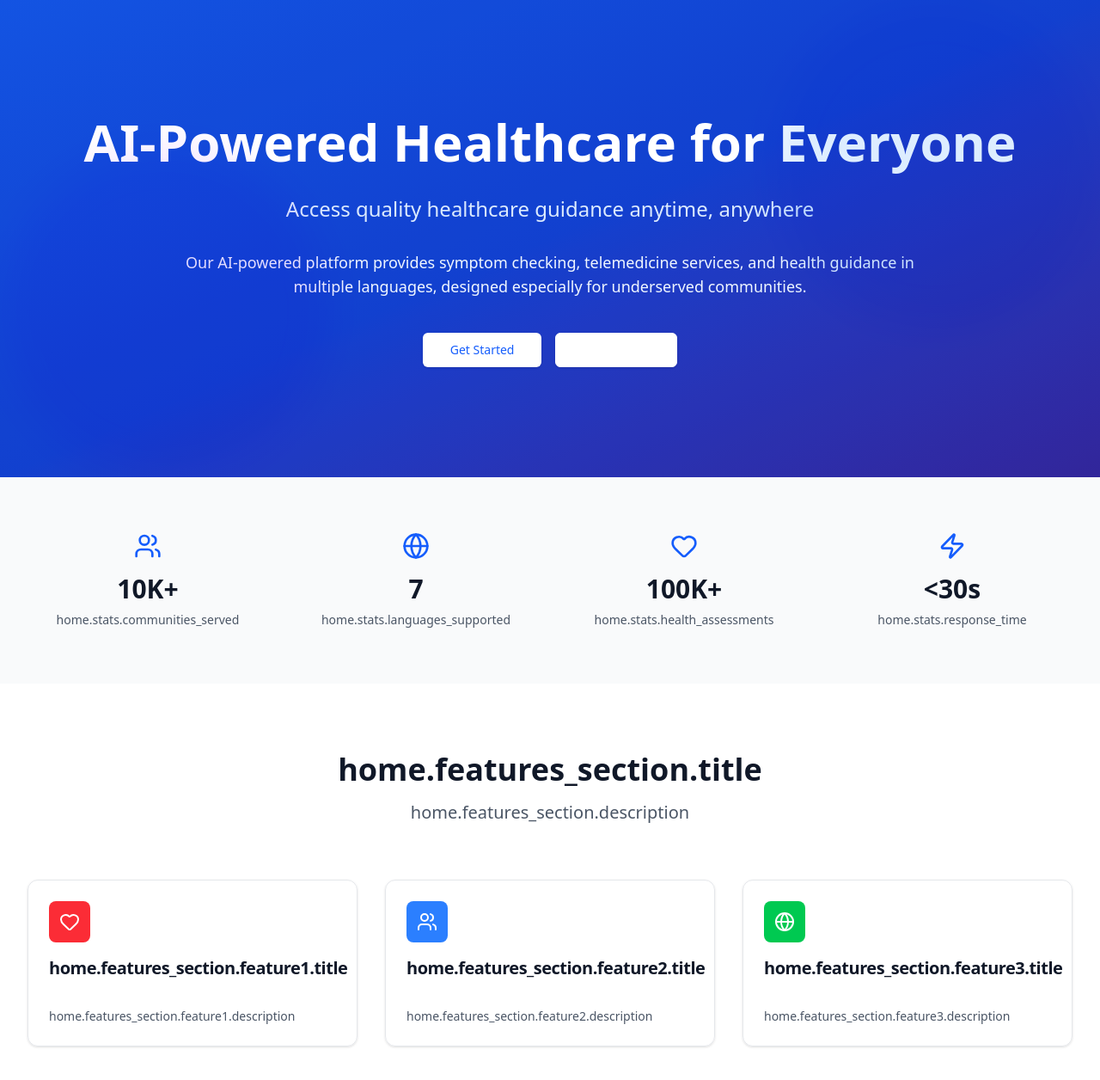
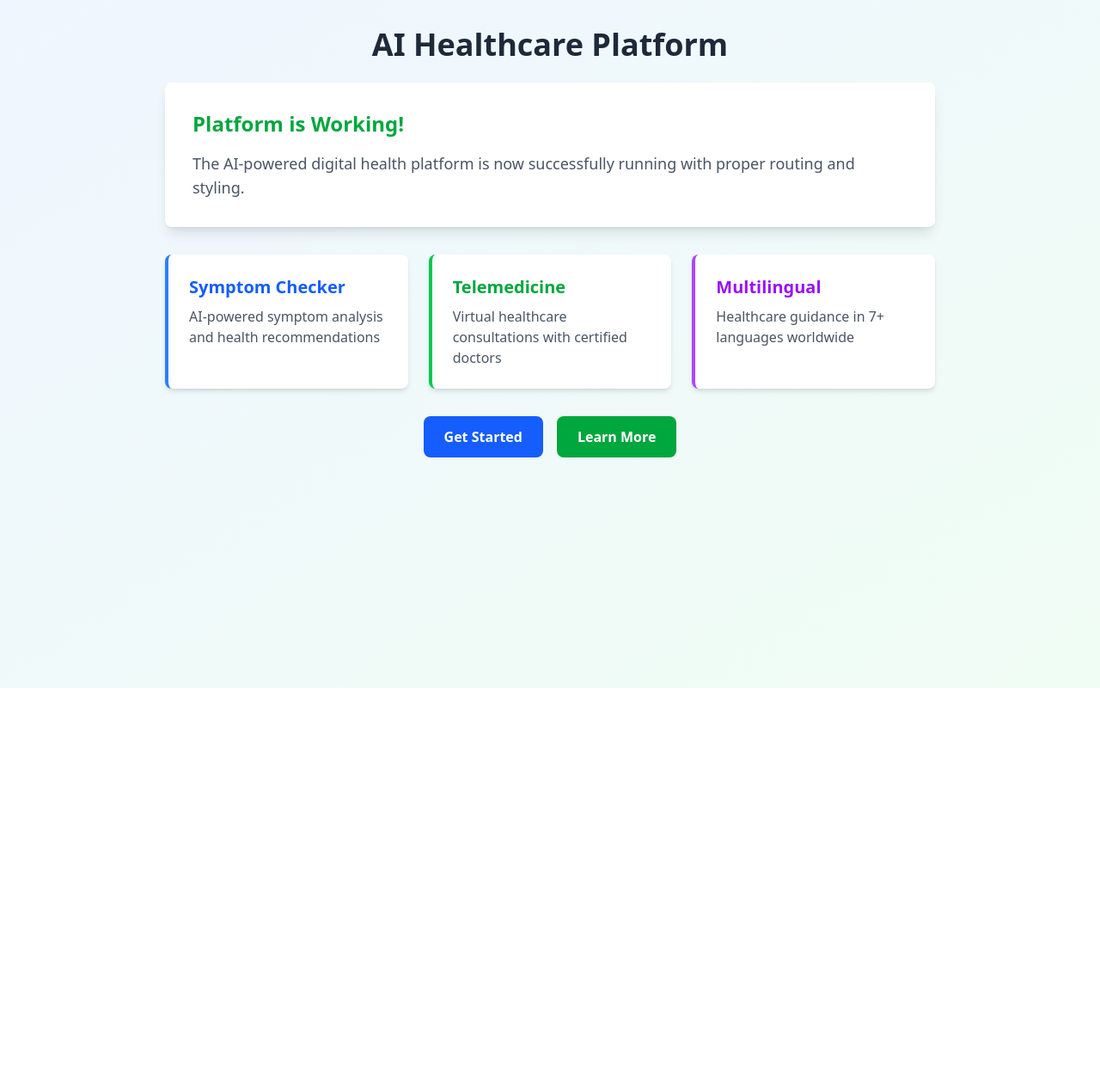
Before and after one commit to dineshsuthar123/AI-HealthCare, a Next.js app: page /en in a window 1280 px wide. Shown: the top 1256 px of the page at 86% size. After the commit the page ends 800 px from the top, so only its background shows below. Built offline with nearby package versions, Linux system fonts and the light colour scheme.

Commit message:
updated !!!

```diff
--- a/src/app/[locale]/page.tsx
+++ b/src/app/[locale]/page.tsx
@@ -1,206 +1,45 @@
-import { useTranslations } from 'next-intl';
-import Link from 'next/link';
-import { Shield, Heart, Users, Zap, Globe } from 'lucide-react';
-import { Button } from '@/components/ui/button';
-import { Card, CardHeader, CardTitle, CardContent, CardDescription } from '@/components/ui/card';
+export default function HomePage() {
+  return (
+    <div className="min-h-screen bg-gradient-to-br from-blue-50 to-green-50 p-8">
+      <div className="max-w-4xl mx-auto">
+        <h1 className="text-4xl font-bold text-center text-gray-800 mb-6">
+           AI Healthcare Platform
+        </h1>
+        <div className="bg-white rounded-lg shadow-lg p-8 mb-8">
+          <h2 className="text-2xl font-semibold text-green-600 mb-4">
+             Platform is Working!
+          </h2>
+          <p className="text-lg text-gray-600">
+            The AI-powered digital health platform is now successfully running with proper routing and styling.
+          </p>
+        </div>
 
-export default function HomePage() {
-  const t = useTranslations('home');
+        <div className="grid grid-cols-1 md:grid-cols-2 lg:grid-cols-3 gap-6">
+          <div className="bg-white rounded-lg shadow-md p-6 border-l-4 border-blue-500">
+            <h3 className="text-xl font-semibold text-blue-600 mb-2"> Symptom Checker</h3>
+            <p className="text-gray-600">AI-powered symptom analysis and health recommendations</p>
+          </div>
 
-  const features = [
-    {
-      title: t('features_section.feature1.title'),
-      description: t('features_section.feature1.description'),
-      icon: Heart,
-      color: 'text-white',
-      bgColor: 'bg-red-500',
-      href: '/symptom-checker'
-    },
-    {
-      title: t('features_section.feature2.title'),
-      description: t('features_section.feature2.description'),
-      icon: Users,
-      color: 'text-white',
-      bgColor: 'bg-blue-500',
-      href: '/telemedicine'
-    },
-    {
-      title: t('features_section.feature3.title'),
-      description: t('features_section.feature3.description'),
-      icon: Globe,
-      color: 'text-white',
-      bgColor: 'bg-green-500',
-      href: '/languages'
-    }
-  ];
+          <div className="bg-white rounded-lg shadow-md p-6 border-l-4 border-green-500">
+            <h3 className="text-xl font-semibold text-green-600 mb-2"> Telemedicine</h3>
+            <p className="text-gray-600">Virtual healthcare consultations with certified doctors</p>
+          </div>
 
-  const stats = [
-    { label: t('stats.communities_served'), value: '10K+', icon: Users },
-    { label: t('stats.languages_supported'), value: '7', icon: Globe },
-    { label: t('stats.health_assessments'), value: '100K+', icon: Heart },
-    { label: t('stats.response_time'), value: '<30s', icon: Zap },
-  ];
-
-  return (
-    <div className="min-h-screen">
-      {/* Hero Section */}
-      <section className="relative bg-gradient-to-br from-blue-600 via-blue-700 to-indigo-800 text-white overflow-hidden">
-        <div className="absolute inset-0 bg-black opacity-10"></div>
-        <div className="relative max-w-7xl mx-auto px-4 sm:px-6 lg:px-8 py-24 lg:py-32">
-          <div className="text-center">
-            <h1 className="text-4xl md:text-6xl font-bold mb-6 leading-tight">
-              {t('title')}
-            </h1>
-            <p className="text-xl md:text-2xl mb-8 text-blue-100 max-w-3xl mx-auto">
-              {t('subtitle')}
-            </p>
-            <p className="text-lg mb-10 text-blue-50 max-w-4xl mx-auto">
-              {t('hero_description')}
-            </p>
-            <div className="flex flex-col sm:flex-row gap-4 justify-center">
-              <Link href="/symptom-checker">
-                <Button size="lg" className="w-full sm:w-auto bg-white text-blue-600 hover:bg-gray-100">
-                  {t('get_started')}
-                </Button>
-              </Link>
-              <Link href="/about">
-                <Button size="lg" variant="outline" className="w-full sm:w-auto border-white text-white hover:bg-white hover:text-blue-600">
-                  {t('learn_more')}
-                </Button>
-              </Link>
-            </div>
+          <div className="bg-white rounded-lg shadow-md p-6 border-l-4 border-purple-500">
+            <h3 className="text-xl font-semibold text-purple-600 mb-2"> Multilingual</h3>
+            <p className="text-gray-600">Healthcare guidance in 7+ languages worldwide</p>
           </div>
         </div>
 
-        {/* Decorative elements */}
-        <div className="absolute top-0 right-0 w-96 h-96 bg-blue-400 rounded-full mix-blend-multiply filter blur-xl opacity-20 animate-blob"></div>
-        <div className="absolute bottom-0 left-0 w-96 h-96 bg-purple-400 rounded-full mix-blend-multiply filter blur-xl opacity-20 animate-blob animation-delay-2000"></div>
-      </section>
-
-      {/* Stats Section */}
-      <section className="py-16 bg-gray-50">
-        <div className="max-w-7xl mx-auto px-4 sm:px-6 lg:px-8">
-          <div className="grid grid-cols-2 md:grid-cols-4 gap-8">
-            {stats.map((stat, index) => (
-              <div key={index} className="text-center">
-                <div className="flex justify-center mb-4">
-                  <stat.icon className="h-8 w-8 text-blue-600" />
-                </div>
-                <div className="text-3xl font-bold text-gray-900 mb-2">
-                  {stat.value}
-                </div>
-                <div className="text-sm text-gray-600">
-                  {stat.label}
-                </div>
-              </div>
-            ))}
-          </div>
+        <div className="mt-8 text-center">
+          <button className="bg-blue-600 hover:bg-blue-700 text-white font-bold py-3 px-6 rounded-lg transition-colors mr-4">
+            Get Started
+          </button>
+          <button className="bg-green-600 hover:bg-green-700 text-white font-bold py-3 px-6 rounded-lg transition-colors">
+            Learn More
+          </button>
         </div>
-      </section>
-
-      {/* Features Section */}
-      <section className="py-20">
-        <div className="max-w-7xl mx-auto px-4 sm:px-6 lg:px-8">
-          <div className="text-center mb-16">
-            <h2 className="text-3xl md:text-4xl font-bold text-gray-900 mb-4">
-              {t('features_section.title')}
-            </h2>
-            <p className="text-xl text-gray-600 max-w-3xl mx-auto">
-              {t('features_section.description')}
-            </p>
-          </div>
-
-          <div className="grid grid-cols-1 md:grid-cols-2 lg:grid-cols-3 gap-8">
-            {features.map((feature, index) => (
-              <Link key={index} href={feature.href}>
-                <Card className="h-full hover:shadow-lg transition-shadow cursor-pointer group">
-                  <CardHeader>
-                    <div className={`w-12 h-12 rounded-lg ${feature.bgColor} flex items-center justify-center mb-4 group-hover:scale-110 transition-transform`}>
-                      <feature.icon className={`h-6 w-6 ${feature.color}`} />
-                    </div>
-                    <CardTitle className="text-xl mb-2">{feature.title}</CardTitle>
-                  </CardHeader>
-                  <CardContent>
-                    <CardDescription className="text-gray-600">
-                      {feature.description}
-                    </CardDescription>
-                  </CardContent>
-                </Card>
-              </Link>
-            ))}
-          </div>
-        </div>
-      </section>
-
-      {/* Trust & Security Section */}
-      <section className="py-20 bg-gray-50">
-        <div className="max-w-7xl mx-auto px-4 sm:px-6 lg:px-8">
-          <div className="text-center mb-16">
-            <h2 className="text-3xl md:text-4xl font-bold text-gray-900 mb-4">
-              {t('trust_section.title')}
-            </h2>
-            <p className="text-xl text-gray-600 max-w-3xl mx-auto">
-              {t('trust_section.description')}
-            </p>
-          </div>
-
-          <div className="grid grid-cols-1 md:grid-cols-3 gap-8">
-            <div className="text-center">
-              <div className="w-16 h-16 bg-green-100 rounded-full flex items-center justify-center mx-auto mb-6">
-                <Shield className="h-8 w-8 text-green-600" />
-              </div>
-              <h3 className="text-xl font-semibold mb-4">{t('trust_section.hipaa_title')}</h3>
-              <p className="text-gray-600">
-                {t('trust_section.hipaa_description')}
-              </p>
-            </div>
-
-            <div className="text-center">
-              <div className="w-16 h-16 bg-blue-100 rounded-full flex items-center justify-center mx-auto mb-6">
-                <Heart className="h-8 w-8 text-blue-600" />
-              </div>
-              <h3 className="text-xl font-semibold mb-4">{t('trust_section.ai_title')}</h3>
-              <p className="text-gray-600">
-                {t('trust_section.ai_description')}
-              </p>
-            </div>
-
-            <div className="text-center">
-              <div className="w-16 h-16 bg-purple-100 rounded-full flex items-center justify-center mx-auto mb-6">
-                <Users className="h-8 w-8 text-purple-600" />
-              </div>
-              <h3 className="text-xl font-semibold mb-4">{t('trust_section.community_title')}</h3>
-              <p className="text-gray-600">
-                {t('trust_section.community_description')}
-              </p>
-            </div>
-          </div>
-        </div>
-      </section>
-
-      {/* CTA Section */}
-      <section className="py-20 bg-blue-600 text-white">
-        <div className="max-w-7xl mx-auto px-4 sm:px-6 lg:px-8 text-center">
-          <h2 className="text-3xl md:text-4xl font-bold mb-4">
-            {t('cta.title')}
-          </h2>
-          <p className="text-xl mb-8 text-blue-100 max-w-2xl mx-auto">
-            {t('cta.description')}
-          </p>
-          <div className="flex flex-col sm:flex-row gap-4 justify-center">
-            <Link href="/auth/register">
-              <Button size="lg" className="w-full sm:w-auto bg-white text-blue-600 hover:bg-gray-100">
-                {t('cta.create_account')}
-              </Button>
-            </Link>
-            <Link href="/symptom-checker">
-              <Button size="lg" variant="outline" className="w-full sm:w-auto border-white text-white hover:bg-white hover:text-blue-600">
-                {t('cta.try_symptom_checker')}
-              </Button>
-            </Link>
-          </div>
-        </div>
-      </section>
+      </div>
     </div>
   );
 }
--- a/src/middleware.ts
+++ b/src/middleware.ts
@@ -1,26 +1,14 @@
 import createMiddleware from 'next-intl/middleware';
-import { NextRequest, NextResponse } from 'next/server';
 
-const locales = ['en', 'es', 'fr', 'pt', 'hi', 'ar', 'sw'];
-const defaultLocale = 'en';
-// Create the next-intl middleware handler
-const intlMiddleware = createMiddleware({ locales, defaultLocale, localePrefix: 'always' });
+export default createMiddleware({
+  // A list of all locales that are supported
+  locales: ['en', 'es', 'fr', 'pt', 'hi', 'ar', 'sw'],
 
-export default function middleware(req: NextRequest) {
-  const { pathname } = req.nextUrl;
-  // If API route is prefixed with locale (e.g. /en/api/...), rewrite to /api/...
-  const localeApiMatch = pathname.match(new RegExp(`^/(${locales.join('|')})/api(/.*)`));
-  if (localeApiMatch) {
-    const [, , rest] = localeApiMatch;
-    const url = req.nextUrl.clone();
-    url.pathname = `/api${rest}`;
-    return NextResponse.rewrite(url);
-  }
-  // Otherwise, handle localization for pages
-  return intlMiddleware(req);
-}
+  // Used when no locale matches
+  defaultLocale: 'en'
+});
 
 export const config = {
-  // Match all pages and root, except Next.js internals and static files
-  matcher: ['/', '/((?!api|_next/static|_next/image|favicon.ico|.*\\..*).*)']
+  // Match only internationalized pathnames
+  matcher: ['/', '/((?!api|_next|_vercel|.*\\..*).*)']
 };
```
